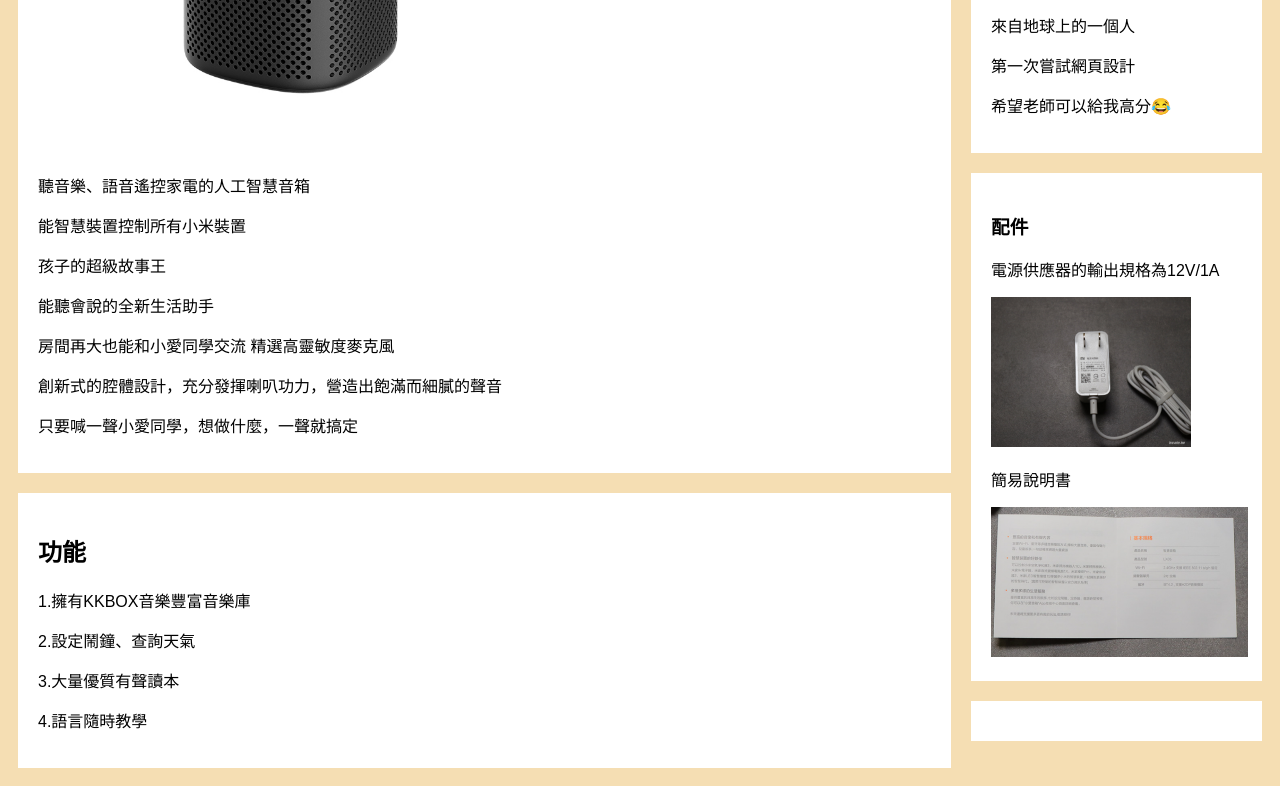
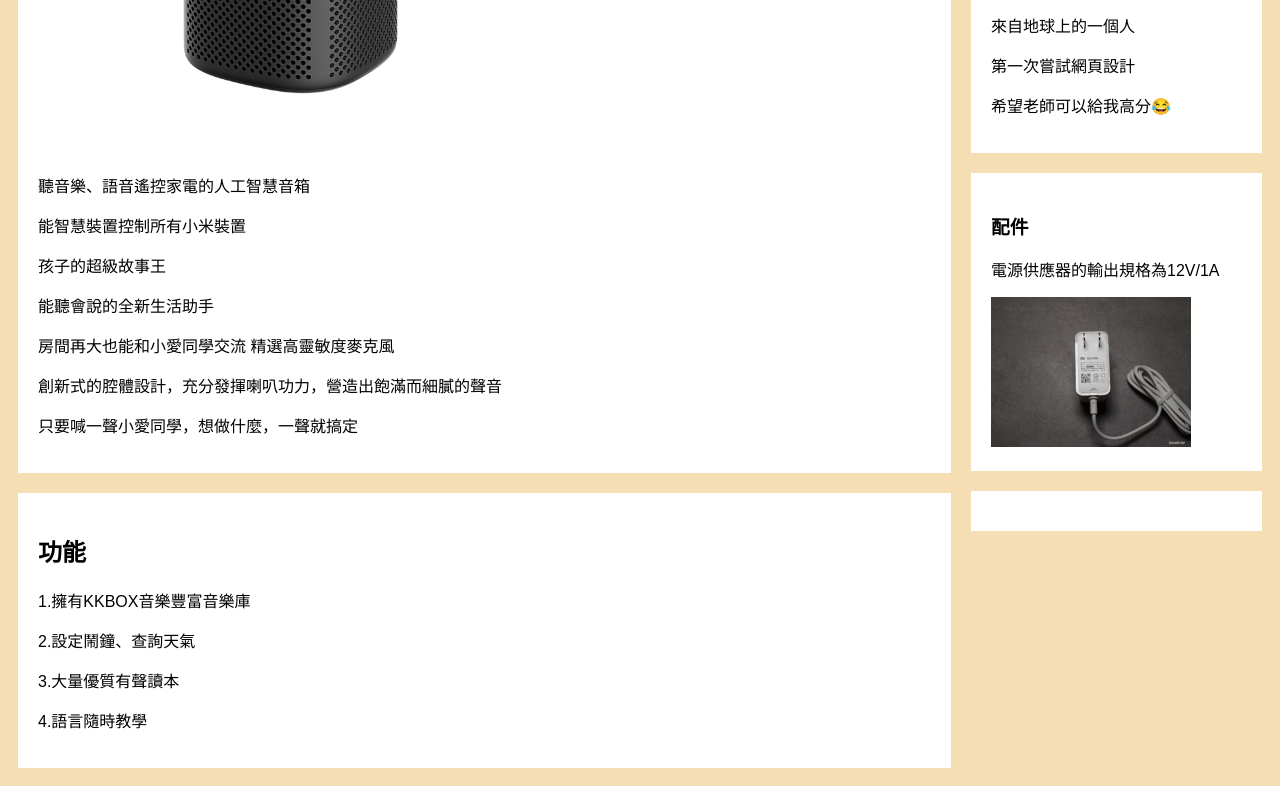
Before and after one commit to chung908/goodweb, a plain HTML site: page index.html in a window 1280 px wide. Shown: the part 771-1557 px from the top of the page. Drawn offline with Linux system fonts and the light colour scheme.

Commit message:
Update index.html

```diff
--- a/index.html
+++ b/index.html
@@ -58,8 +58,8 @@
       <h3>配件</h3>
       <p>電源供應器的輸出規格為12V/1A</p>
       <img src="img\13.png" style="height:150px;"  alt="插頭">
-      <p>簡易說明書</p>
-      <img src="img\14.png" style="height:150px;"  alt="簡易說明書">
+<!--       <p>簡易說明書</p>
+      <img src="img\14.png" style="height:150px;"  alt="簡易說明書"> -->
       <!-- <div class="fakeimg"><p>Image</p></div>
       <div class="fakeimg"><p>Image</p></div>
       <div class="fakeimg"><p>Image</p></div> -->
```
